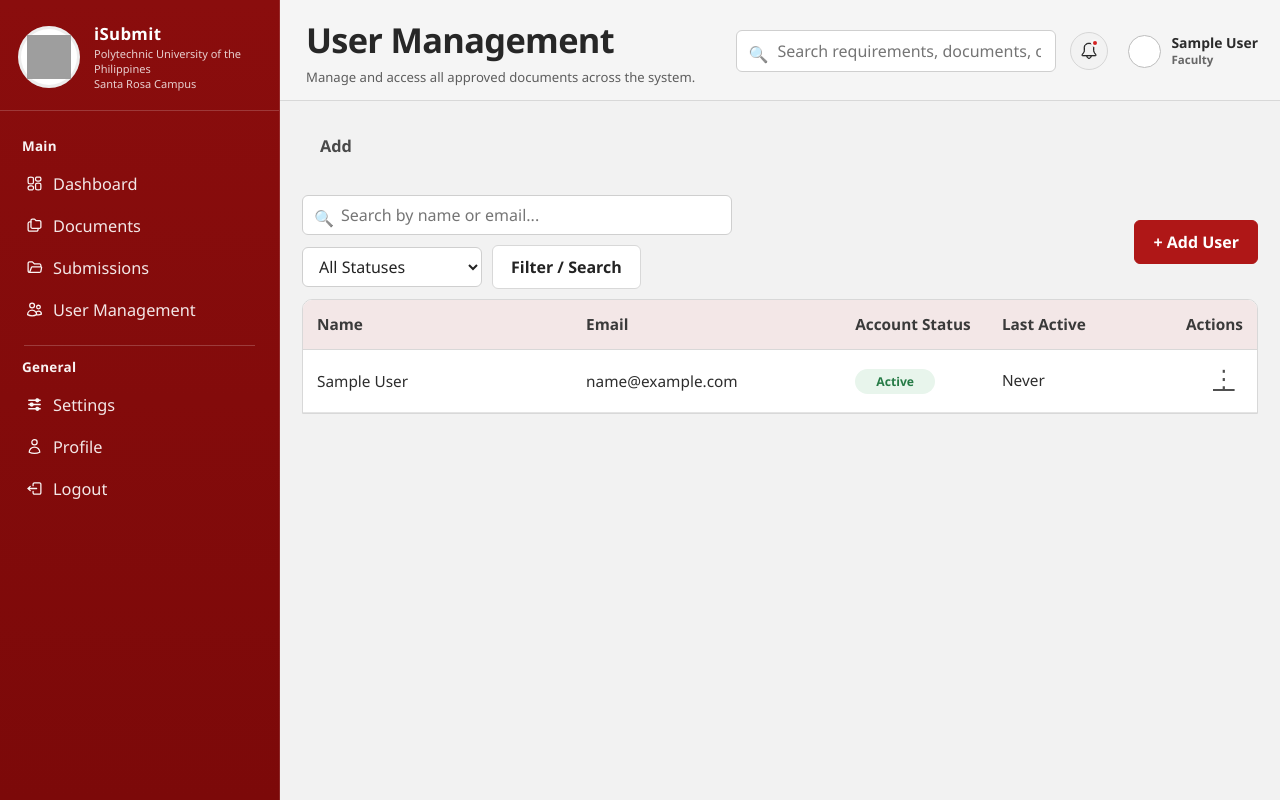
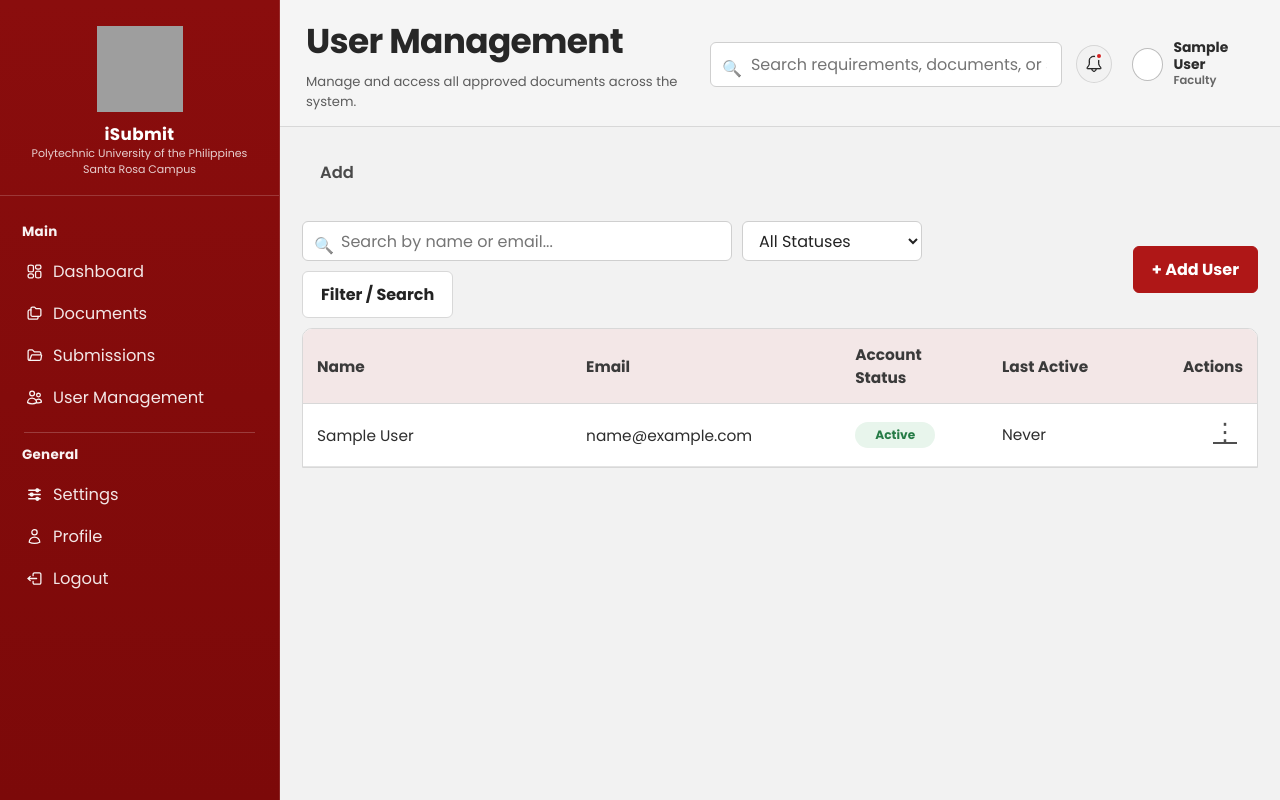
Before and after one commit to caesij/iSubmit, a Django app: template frontend/templates/admin_staff_portal/core/user_mgmt/user_list.html in a window 1280 px wide. Run offline with Django 5.2, Linux system fonts and the light colour scheme; the template is opened without the code that fills it: values that come from a table or form of the project are taken from there, others are empty; the visitor is signed in with stand-in values (Sample User, id 1); data comes from the database, SQL or seed files in the repository; grey boxes are pictures that could not be loaded.

Commit message:
Nav bar minor fix

```diff
--- a/frontend/static/css/admin_staff_portal.css
+++ b/frontend/static/css/admin_staff_portal.css
@@ -1,3 +1,5 @@
+@import url('https://fonts.googleapis.com/css2?family=Poppins:wght@400;500;600;700&display=swap');
+
 :root {
   --portal-red-900: #7e0c0c;
   --portal-red-800: #8f1010;
@@ -19,7 +21,7 @@
 html, body {
   margin: 0;
   min-height: 100%;
-  font-family: "Segoe UI", Tahoma, Geneva, Verdana, sans-serif;
+  font-family: 'Poppins', sans-serif;
   background: #0f0f0f;
   color: var(--portal-text);
 }
@@ -55,27 +57,32 @@ select {
 
 .brand-box {
   display: flex;
+  flex-direction: column;
   align-items: center;
-  gap: 14px;
-  padding: 22px 18px 18px;
+  justify-content: center;
+  gap: 12px;
+  padding: 26px 18px 18px;
   border-bottom: 1px solid rgba(255,255,255,0.18);
+  text-align: center;
 }
 
 .brand-mark {
-  width: 62px;
-  height: 62px;
-  min-width: 62px;
+  width: 86px;
+  height: 86px;
+  min-width: 86px;
   border-radius: 50%;
-  background: #fff;
+  background: transparent;
   display: grid;
   place-items: center;
-  box-shadow: inset 0 0 0 3px rgba(25, 25, 25, 0.08);
+  box-shadow: none;
+  padding: 0;
 }
 
 .brand-symbol {
-  width: 44px;
-  height: 44px;
+  width: 86px;
+  height: 86px;
   display: block;
+  filter: drop-shadow(0 0 0 rgba(0, 0, 0, 0));
 }
 
 .brand-name {
@@ -83,11 +90,12 @@ select {
   font-weight: 700;
   letter-spacing: 0.02em;
   margin-bottom: 2px;
+  line-height: 1.2;
 }
 
 .brand-sub {
   font-size: 0.69rem;
-  line-height: 1.35;
+  line-height: 1.4;
   color: rgba(255,255,255,0.8);
 }
 
@@ -124,20 +132,25 @@ select {
   padding: 8px 10px 8px 12px;
   color: rgba(255,255,255,0.9);
   text-decoration: none;
-  border-radius: 6px;
-  transition: background 0.2s ease, color 0.2s ease;
+  border-radius: 8px;
+  transition: background 0.2s ease, color 0.2s ease, transform 0.2s ease;
   font-size: 1.02rem;
 }
 
 .nav-link:hover {
-  background: rgba(255,255,255,0.06);
+  background: rgba(255,255,255,0.05);
 }
 
 .nav-link.active {
-  background: rgba(255,255,255,0.12);
+  background: #f5f5f5;
+  color: #4d0202;
   font-weight: 700;
-  color: #fff;
-  box-shadow: inset 0 0 0 1px rgba(255,255,255,0.08);
+  box-shadow: inset 0 0 0 1px rgba(255,255,255,0.25);
+  padding-left: 14px;
+}
+
+.nav-link.active span:last-child {
+  color: #4d0202;
 }
 
 .nav-link .icon {
@@ -147,6 +160,7 @@ select {
   align-items: center;
   justify-content: center;
   opacity: 0.96;
+  flex-shrink: 0;
 }
 
 .nav-link .icon img,
@@ -160,6 +174,10 @@ select {
 
 .nav-link .icon img {
   filter: brightness(0) invert(1);
+}
+
+.nav-link.active .icon img {
+  filter: brightness(0) saturate(100%) invert(11%) sepia(42%) saturate(1964%) hue-rotate(346deg) brightness(100%) contrast(98%);
 }
 
 .subnav-list {
@@ -177,10 +195,16 @@ select {
   font-size: 0.97rem;
 }
 
-.subnav-link:hover,
+.subnav-link:hover {
+  background: rgba(255,255,255,0.07);
+  color: #fff;
+}
+
 .subnav-link.active {
-  background: rgba(255,255,255,0.08);
-  color: #fff;
+  background: #f5f5f5;
+  color: #720909;
+  font-weight: 700;
+  box-shadow: inset 0 0 0 1px rgba(255,255,255,0.18);
 }
 
 .sidebar-divider {
--- a/frontend/templates/admin_staff_portal/base.html
+++ b/frontend/templates/admin_staff_portal/base.html
@@ -26,7 +26,7 @@
                 <div class="nav-section-title">Main</div>
                 <ul class="nav-list">
                     <li class="nav-item">
-                        <a class="nav-link {% if request.path == '/admin-staff/dashboard/' %}active{% endif %}" href="{% url 'admin_staff_portal:dashboard' %}">
+                        <a class="nav-link {% if request.resolver_match.url_name == 'dashboard' %}active{% endif %}" href="{% url 'admin_staff_portal:dashboard' %}">
                             <span class="icon"><img src="{% static 'images/dashboard.svg' %}" alt="Dashboard icon"></span>
                             <span>Dashboard</span>
                         </a>
@@ -44,7 +44,7 @@
                         </a>
                     </li>
                     <li class="nav-item">
-                        <a class="nav-link {% if 'users' in request.path %}active{% endif %}" href="{% url 'admin_staff_portal:user_list' %}?role=STAFF">
+                        <a class="nav-link {% if request.resolver_match.url_name in 'user_list,user_create,user_edit,user_toggle_acc_status' %}active{% endif %}" href="{% url 'admin_staff_portal:user_list' %}?role=STAFF">
                             <span class="icon"><img src="{% static 'images/usermanagement.svg' %}" alt="User management icon"></span>
                             <span>User Management</span>
                         </a>
```
